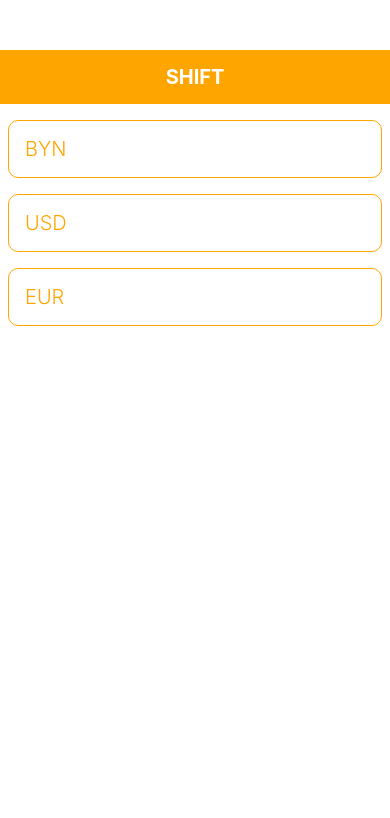
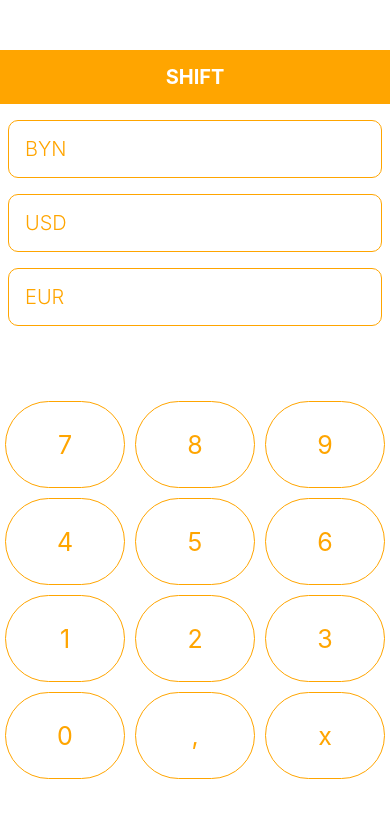
Before and after one commit to Angelina112358/Shift, a React Native app: screen / in a window 390 px wide. Shown: the top 818 px of the page. Built offline with nearby package versions, Linux system fonts and the light colour scheme.

Commit message:
Added panel with numbers

```diff
--- a/App.js
+++ b/App.js
@@ -1,8 +1,10 @@
 import { StatusBar } from 'expo-status-bar';
 import { useState } from 'react';
 import { StyleSheet, View, FlatList } from 'react-native';
+import Header from './components/Header';
 import ConvertItem from './components/ConvertItem';
-import Header from './components/Header';
+import Row from './components/Row';
+import Button from './components/Button';
 
 
 export default function App() {
@@ -14,6 +16,7 @@ export default function App() {
   ]);
   return (
     <View>
+      <StatusBar style="auto" />
       <Header />
       <View>
         {/* area with currency-input */}
@@ -24,10 +27,29 @@ export default function App() {
           )}
         />
       </View>
-      <View>
+      <View style={styles.areaNumbers}>
         {/* area with set of numbers */}
+        <Row>
+          <Button text="7"/>
+          <Button text="8"/>
+          <Button text="9"/>
+        </Row>
+        <Row>
+          <Button text="4"/>
+          <Button text="5"/>
+          <Button text="6"/>
+        </Row>
+        <Row>
+          <Button text="1"/>
+          <Button text="2"/>
+          <Button text="3"/>
+        </Row>
+        <Row>
+          <Button text="0"/>
+          <Button text=","/>
+          <Button text="x"/>
+        </Row>
       </View>
-      <StatusBar style="auto" />
     </View>
   );
 }
@@ -39,4 +61,8 @@ const styles = StyleSheet.create({
     alignItems: 'center',
     justifyContent: 'center',
   },
+  areaNumbers:{
+    // REFACTOR!!!
+    marginTop: 70,
+  }
 });
--- /dev/null
+++ b/components/Button.js
@@ -0,0 +1,31 @@
+import React from "react";
+import { TouchableOpacity, StyleSheet, Text, Dimensions } from "react-native";
+
+const screen = Dimensions.get("window");
+const buttonWidth = screen.width / 4;
+
+export default ({ onPress, text }) => {
+    return(
+        <TouchableOpacity onPress={onPress} style={styles.button}>
+            <Text style={styles.text}>{text}</Text>
+        </TouchableOpacity>
+    )
+}
+
+const styles = StyleSheet.create({
+    text: {
+        color: "#FFA500",
+        fontSize: 25
+    },
+    button: {
+        backgroundColor: "#fff",
+        flex: 1,
+        height: Math.floor(buttonWidth - 10),
+        alignItems: "center",
+        justifyContent: "center",
+        borderRadius: Math.floor(buttonWidth),
+        borderColor: '#FFA500',
+        borderWidth: 1,
+        margin: 5
+      }
+})
--- /dev/null
+++ b/components/Row.js
@@ -0,0 +1,6 @@
+import React from "react";
+import { View } from "react-native";
+
+export default ({ children }) => (
+  <View style={{ flexDirection: "row" }}>{children}</View>
+);
```
